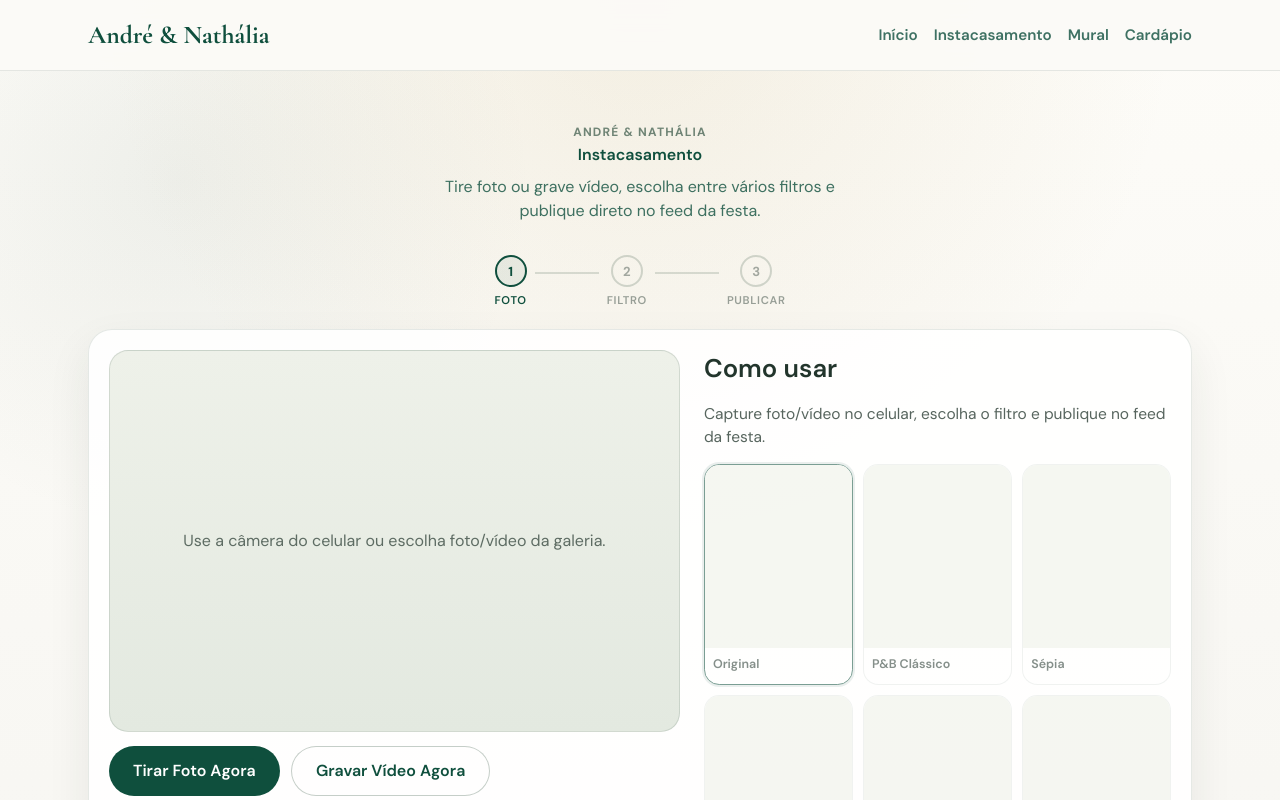
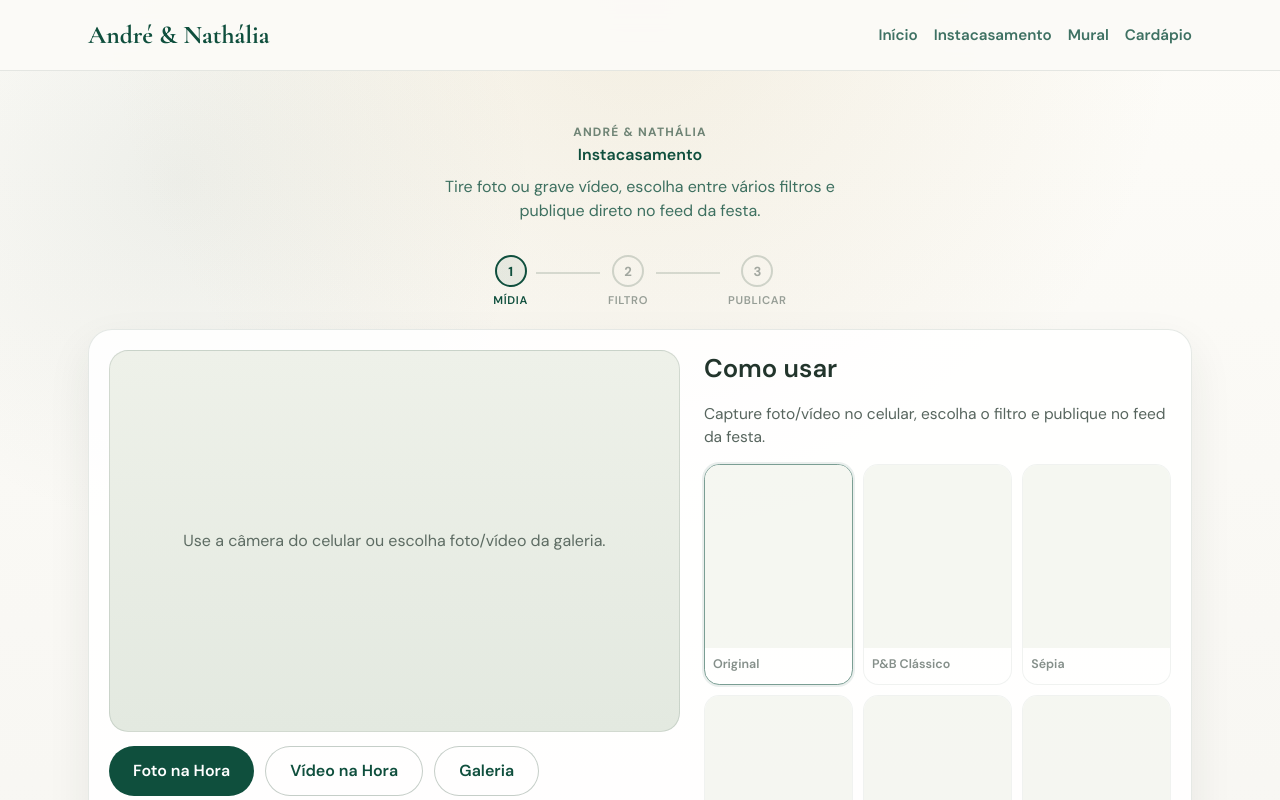
Before and after one commit to Andreviga/fotoscasamento, a Next.js app: page /fotos in a window 1280 px wide. Shown: the top 800 px of the page. Built offline with nearby package versions, Linux system fonts and the light colour scheme; no server answers; the database is empty.

Commit message:
Refine Instacasamento button labels

```diff
--- a/pages/fotos.js
+++ b/pages/fotos.js
@@ -401,7 +401,7 @@ export default function FotosPage() {
           <div className="step-indicator">
             <div className={`step-indicator__item${step > 1 ? ' step-indicator__item--done' : ' step-indicator__item--active'}`}>
               <span className="step-indicator__num">{step > 1 ? '✓' : '1'}</span>
-              <span className="step-indicator__label">Foto</span>
+              <span className="step-indicator__label">Mídia</span>
             </div>
             <div className="step-indicator__line" />
             <div className={`step-indicator__item${step > 2 ? ' step-indicator__item--done' : step >= 2 ? ' step-indicator__item--active' : ' step-indicator__item--pending'}`}>
@@ -443,7 +443,7 @@ export default function FotosPage() {
 
               <div className="booth-actions">
                 <label className="btn btn--primary">
-                  Tirar Foto Agora
+                  Foto na Hora
                   <input
                     type="file"
                     accept="image/*"
@@ -455,7 +455,7 @@ export default function FotosPage() {
                 </label>
 
                 <label className="btn btn--outline">
-                  Gravar Vídeo Agora
+                  Vídeo na Hora
                   <input
                     type="file"
                     accept="video/*"
@@ -467,7 +467,7 @@ export default function FotosPage() {
                 </label>
 
                 <label className="btn btn--outline">
-                  Escolher da Galeria
+                  Galeria
                   <input
                     type="file"
                     accept="image/*,video/*"
@@ -483,10 +483,10 @@ export default function FotosPage() {
               {step === 3 ? (
                 <div className="booth-success">
                   <div className="booth-success__icon">✿</div>
-                  <h2 className="panel-title">Mídia publicada!</h2>
+                  <h2 className="panel-title">Publicado!</h2>
                   <p className="panel-subtitle">Ela já deve aparecer no mural da festa em instantes.</p>
                   <button type="button" className="btn btn--outline" onClick={() => setPublicado(false)}>
-                    Publicar outra mídia
+                    Nova publicação
                   </button>
                 </div>
               ) : (
```
